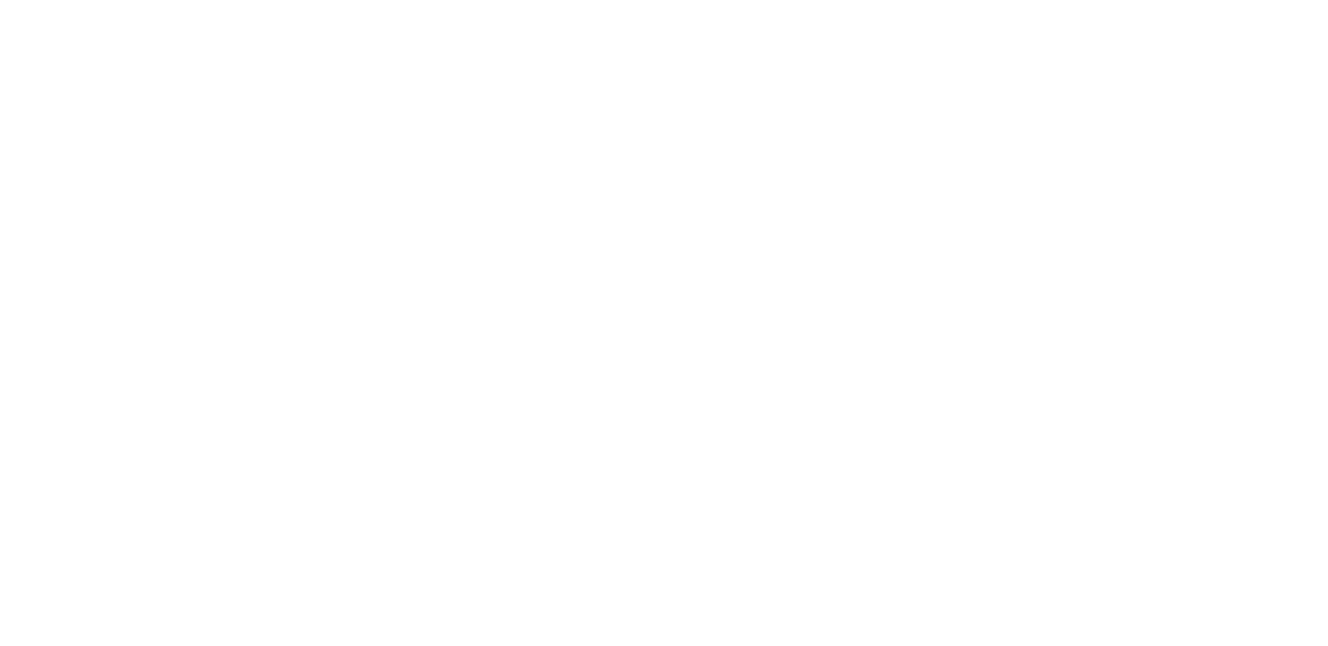
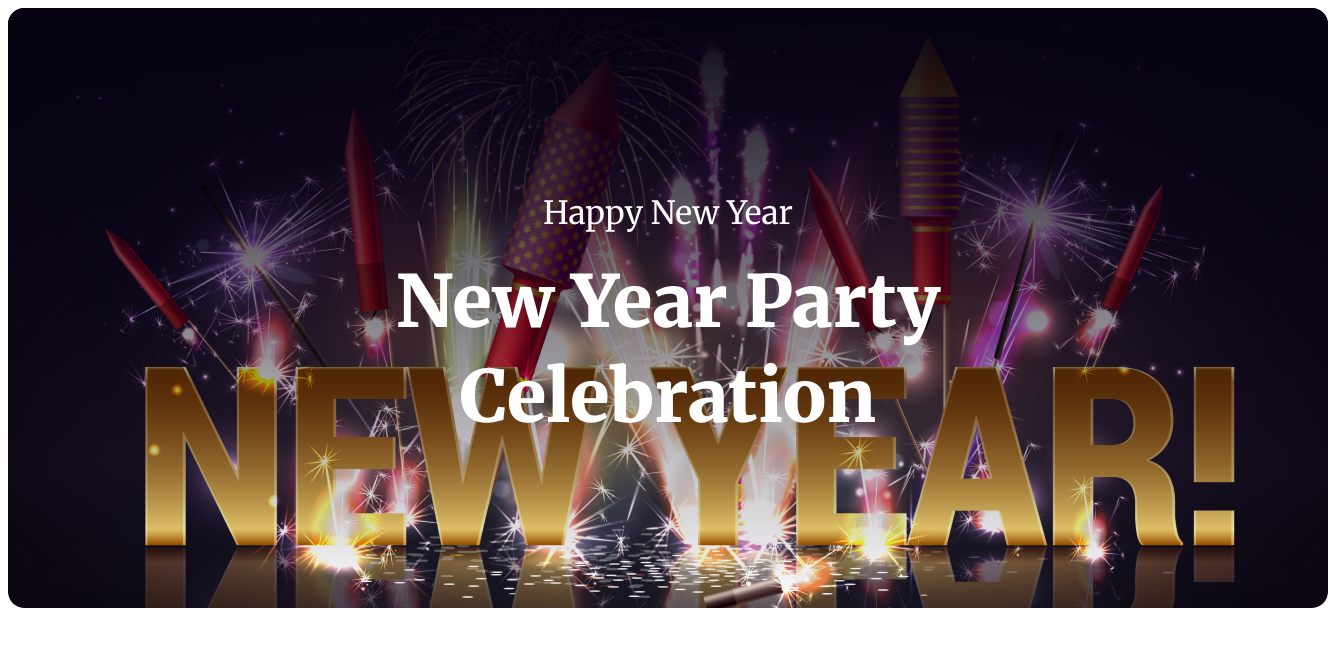
Before and after one commit to MillatSakib/New-Year-New-Mission, a plain HTML site: page index.html in a window 1280 px wide. Shown: the whole page, 1328 px wide, since content can reach past the window. Drawn offline with Linux system fonts and the light colour scheme.

Commit message:
container-new-year completed

```diff
--- a/index.html
+++ b/index.html
@@ -1,11 +1,23 @@
 <!DOCTYPE html>
 <html lang="en">
 <head>
+    <link rel="preconnect" href="https://fonts.googleapis.com">
+    <link rel="preconnect" href="https://fonts.gstatic.com" crossorigin>
+    <link
+        href="https://fonts.googleapis.com/css2?family=Lato:ital,wght@0,100;0,700;0,900;1,400;1,700;1,900&family=Merriweather:ital,wght@0,300;0,400;0,700;0,900;1,300;1,400;1,700;1,900&family=Work+Sans:ital,wght@0,100;0,200;0,300;0,600;0,700;0,900;1,100;1,200;1,600;1,700;1,900&display=swap"
+        rel="stylesheet">
+    <link rel="stylesheet" href="style.css">
     <meta charset="UTF-8">
     <meta name="viewport" content="width=device-width, initial-scale=1.0">
     <title>New Year New Mission (Batch-9)</title>
 </head>
 <body>
+    <div id="container_new_year">
+        <div id="inner_container">
+            <h1>Happy New Year</h1>
+            <h2>New Year Party Celebration</h2>
+        </div>
 
+    </div>
 </body>
 </html>
--- a/style.css
+++ b/style.css
@@ -0,0 +1,37 @@
+* {
+  font-family: "Merriweather", serif;
+}
+
+#container_new_year {
+  background-image: url(src/Banner_Image.png);
+  width: 1320px;
+  height: 600px;
+  border-radius: 16px;
+}
+
+#container_new_year h1 {
+  color: #fff;
+  font-size: 32px;
+  font-weight: 400;
+}
+#container_new_year h2 {
+  color: #fff;
+  font-size: 72px;
+  font-weight: 900;
+  line-height: 95px;
+  text-align: center;
+  width: 632px;
+  padding: 0;
+  margin: 0;
+}
+
+#container_new_year #inner_container {
+  height: 100%;
+  display: flex;
+  justify-content: center;
+  align-items: center;
+  flex-direction: column;
+  border-radius: 16px;
+background: linear-gradient(180deg, #070211 0%, rgba(7, 2, 17, 0.00) 100%);
+  z-index: 100;
+}
```
Also changed, not shown: src/Banner_Image.png (renamed from src/Banner Image.png).
